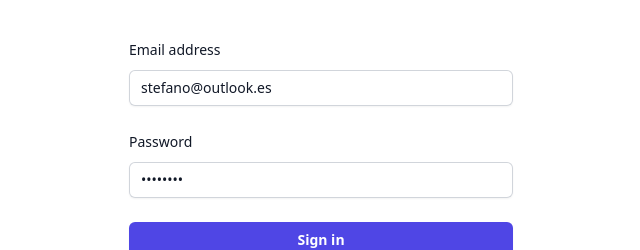
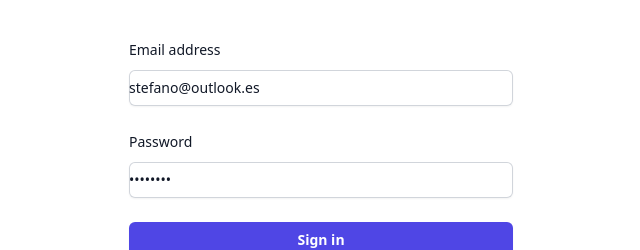
Before and after one commit to StefanoP21/tarot-spa, a React (Vite) app: page /login in a window 1280 px wide. Shown: the part 166-416 px from the top of the page, without its empty margins (319-959 px from the left). Built offline with nearby package versions, Linux system fonts and the light colour scheme.

Commit message:
fix(repo): Archivo tailwind.config.js

```diff
--- a/tailwind.config.js
+++ b/tailwind.config.js
@@ -11,8 +11,5 @@ export default {
   corePlugins: {
     aspectRatio: false,
   },
-  plugins: [
-    require('@tailwindcss/aspect-ratio'),
-    require('@tailwindcss/forms'),
-  ],
+  plugins: [require('@tailwindcss/aspect-ratio')],
 };
```
